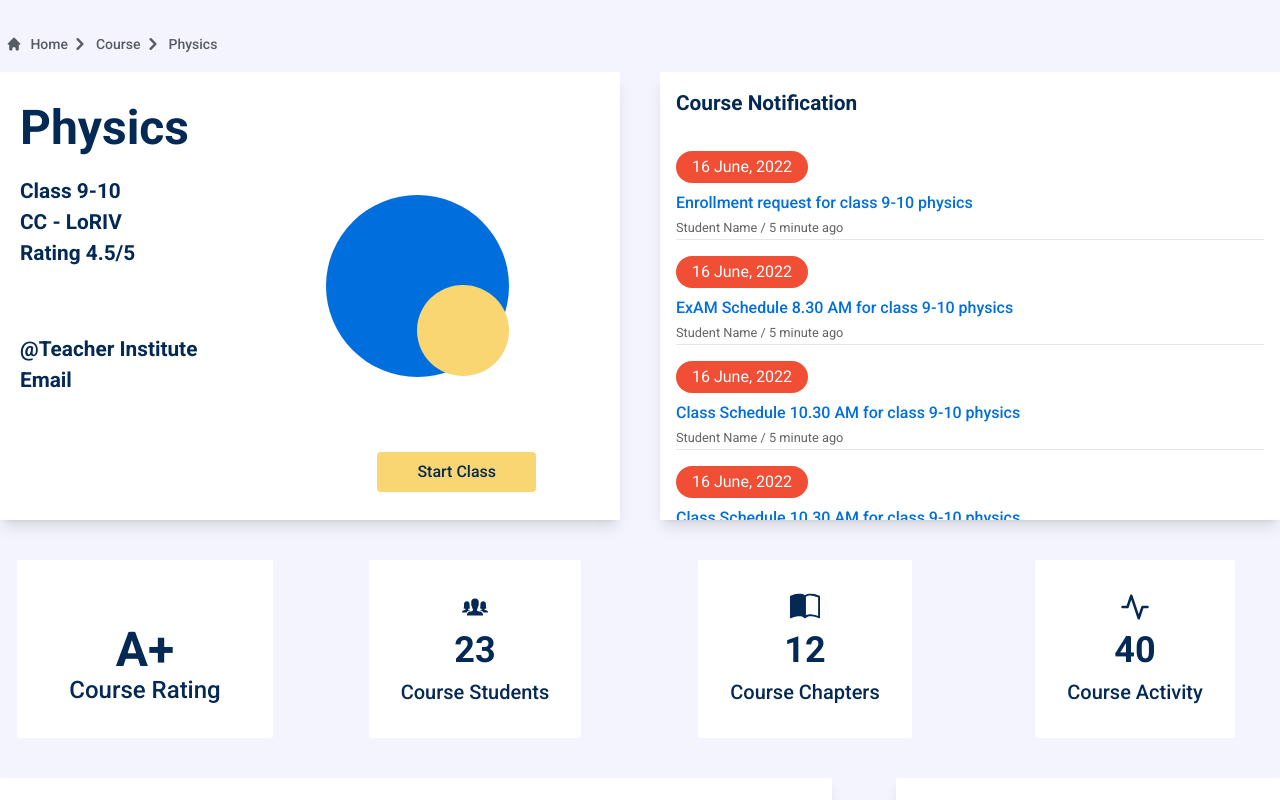
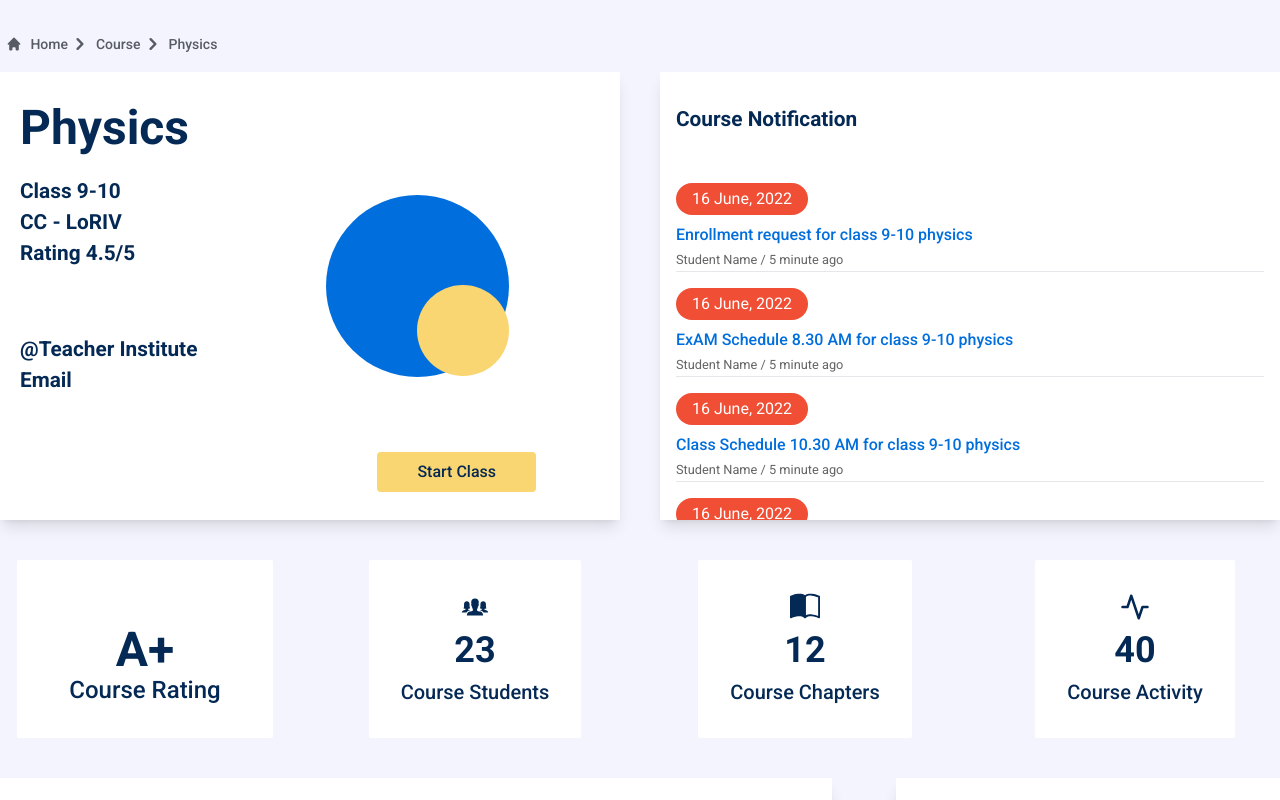
Before and after one commit to AyonJD/TSC-physics-page, a React (Create React App) app: page / in a window 1280 px wide. Shown: the top 800 px of the page. Built offline with nearby package versions, Linux system fonts and the light colour scheme.

Commit message:
CourseNotification CSS convert done

```diff
--- a/src/Components/Physics/ChapterPage.css
+++ b/src/Components/Physics/ChapterPage.css
@@ -358,6 +358,10 @@
 
 .mb-6 {
     margin-bottom: 1.5rem;
+}
+
+.mb-2 {
+    margin-bottom: 0.5rem;
 }
 
 .mt-16 {
@@ -780,3 +784,49 @@
 .rounded {
     border-radius: 0.25rem;
 }
+
+/* Course Notification Component */
+.notification {
+    max-height: 448px;
+    background-color: #fff;
+}
+
+.sticky {
+    position: sticky;
+}
+
+.top-0 {
+    top: 0px;
+}
+
+.notification .course_notification {
+    background-color: #fff;
+}
+
+.course_notification_date {
+    color: #fff;
+    background-color: #F04F36;
+}
+
+.course_notification_title {
+    color: #006EDC;
+}
+
+.course_notification_title:hover {
+    text-decoration: underline;
+}
+
+.notification small {
+    color: #646464;
+}
+
+.inline-block {
+    display: inline-block;
+}
+
+@media (min-width: 768px) {
+    .notification .course_notification {
+        padding-top: 2rem;
+        padding-bottom: 2rem;
+    }
+}
--- a/src/Components/Physics/CourseNotification.js
+++ b/src/Components/Physics/CourseNotification.js
@@ -4,15 +4,15 @@ import { notification } from './Constant';
 const CourseNotification = () => {
     return (
         <>
-            <div className="notification max-h-[448px] overflow-y-auto bg-white shadow-lg px-4 md:px-5 pb-8">
-                <h1 className='title_text sticky top-0 md:py-8 py-4 bg-white'>Course Notification</h1>
+            <div className="notification overflow-y-auto shadow-lg px-4 pb-8">
+                <h1 className='title_text course_notification sticky top-0 py-4'>Course Notification</h1>
                 {
                     notification.map((item, index) => {
                         return (
                             <div key={index}>
-                                <h1 className={`inline-bloxk mt-4 mb-2 text-white bg-accent w-fit px-4 py-1 rounded-full`}>16 June, 2022</h1>
-                                <h1 className='text-secondary w-fit font-medium hover:underline cursor-pointer'>{item.title}</h1>
-                                <small className='text-[#646464]'>Student Name / 5 minute ago</small>
+                                <h1 className={`inline-block mt-4 mb-2 course_notification_date w-fit px-4 py-1 rounded-full`}>16 June, 2022</h1>
+                                <h1 className='course_notification_title w-fit font-medium cursor-pointer'>{item.title}</h1>
+                                <small className=''>Student Name / 5 minute ago</small>
                                 <hr />
                             </div>
                         )
```
